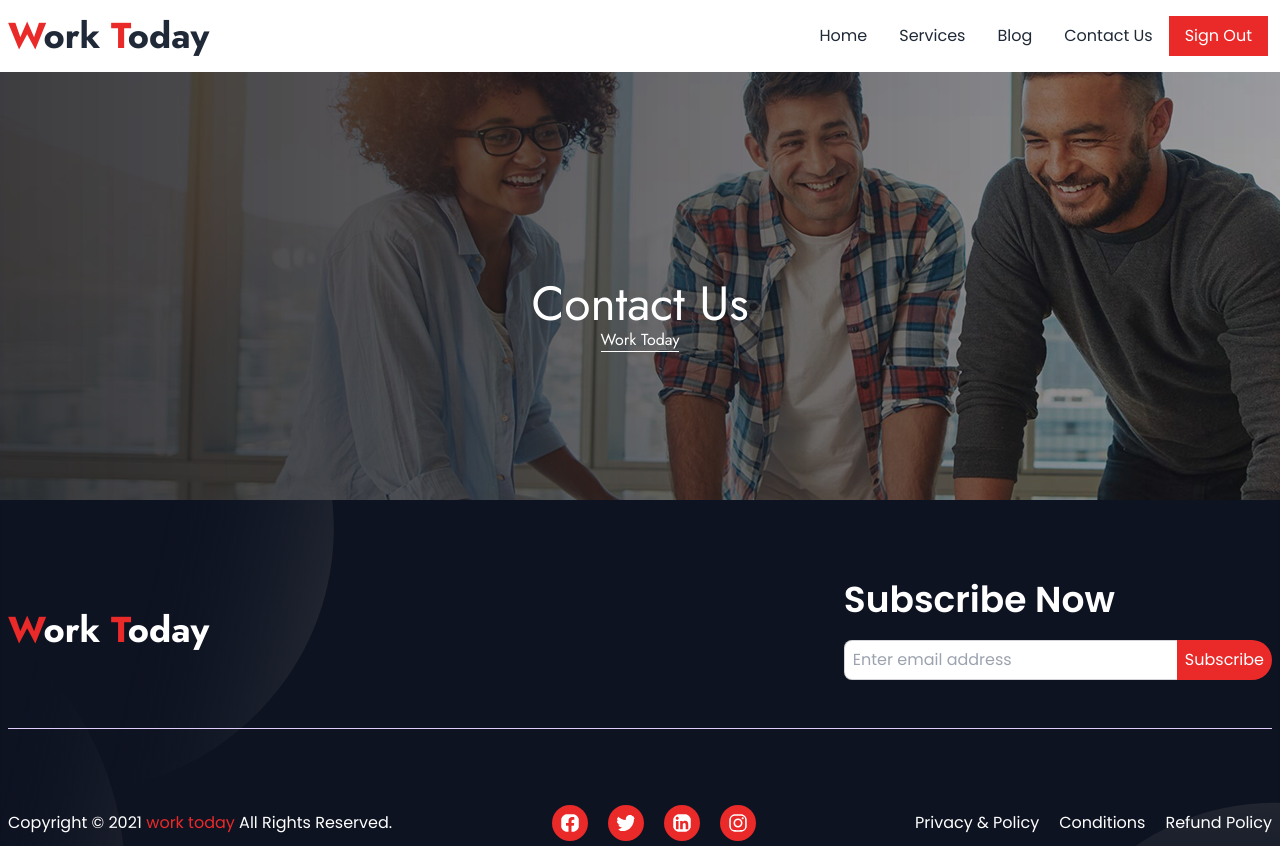
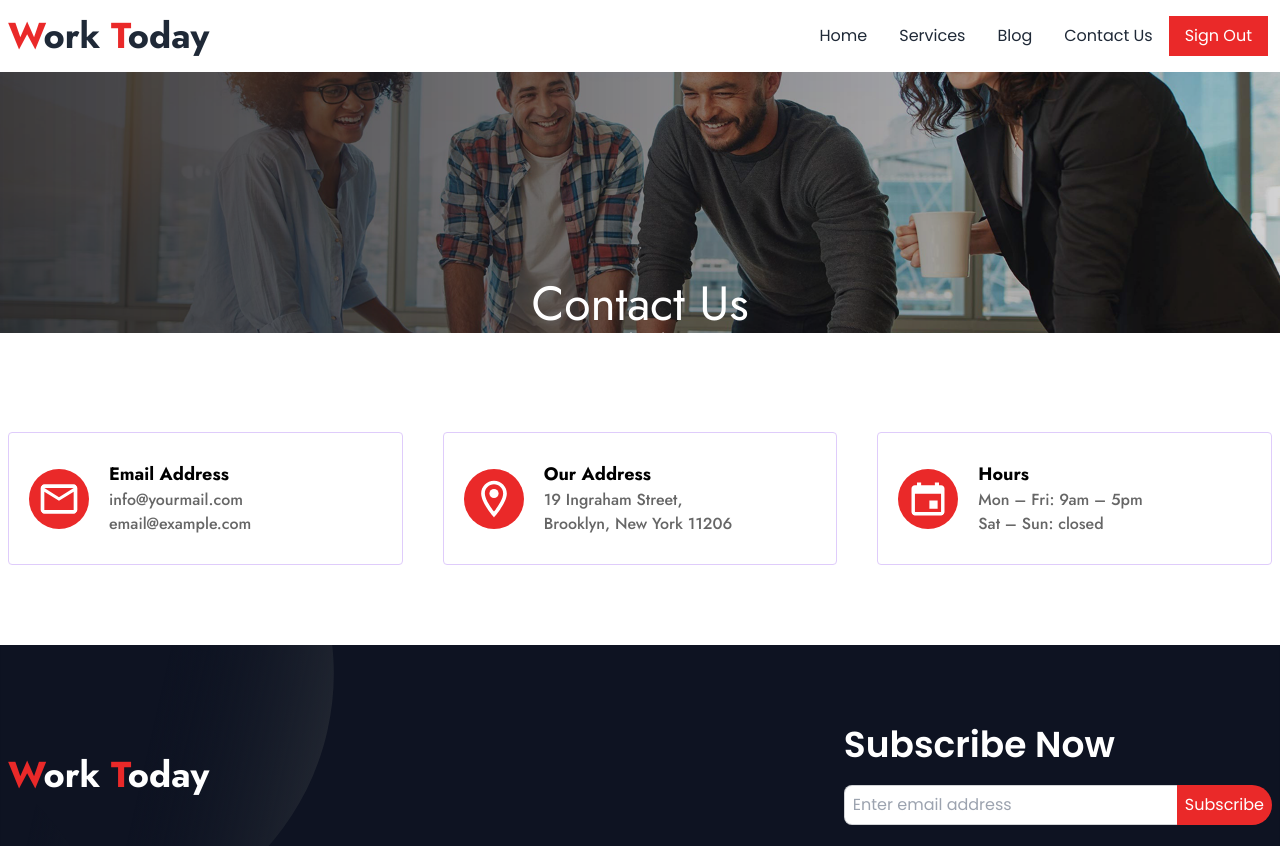
Before and after one commit to peuldev/work-today-client, a React (Vite) app: page /contact in a window 1280 px wide. Shown: the top 846 px of the page. Built offline with nearby package versions, Linux system fonts and the light colour scheme.

Commit message:
add contact info

```diff
--- a/src/Pages/Contact/Contact/Contact.jsx
+++ b/src/Pages/Contact/Contact/Contact.jsx
@@ -1,12 +1,13 @@
 import titleBg from "../../../assets/title/titlebar-bg.png";
+import ContactInfo from "../ContactInfo/ContactInfo";
 const Contact = () => {
   return (
     <div
-      className="px-2 h-[500px] py-20"
+      className="px-2 py-20"
       style={{
         backgroundImage: `url(${titleBg})`,
         backgroundRepeat: "no-repeat",
-        backgroundSize: "cover",
+        backgroundSize: "contain",
       }}
     >
       <div className="max-w-screen-xl mx-auto">
@@ -14,6 +15,7 @@ const Contact = () => {
           <h1 className="text-5xl">Contact Us</h1>
           <p className="border-b inline">Work Today</p>
         </div>
+        <ContactInfo></ContactInfo>
       </div>
     </div>
   );
--- /dev/null
+++ b/src/Pages/Contact/ContactInfo/ContactInfo.jsx
@@ -0,0 +1,37 @@
+import { MdOutlineMailOutline, MdOutlineLocationOn } from "react-icons/md";
+import { IoMdCalendar } from "react-icons/io";
+
+const ContactInfo = () => {
+  return (
+    <div className="text-black mt-20">
+      <div className="grid lg:grid-cols-3 gap-10">
+        <div className="flex items-center border border-grey px-5 py-7 rounded">
+          <MdOutlineMailOutline className="text-6xl bg-red p-2 text-white rounded-full" />
+          <div className="ms-5 text-[#666] font-Jost font-medium">
+            <h1 className="text-[18px] font-bold text-black">Email Address</h1>
+            <p>info@yourmail.com</p>
+            <p>email@example.com</p>
+          </div>
+        </div>
+        <div className="flex items-center border border-grey px-5 py-7 rounded">
+          <MdOutlineLocationOn className="text-6xl bg-red p-2 text-white rounded-full" />
+          <div className="ms-5 text-[#666] font-Jost font-medium">
+            <h1 className="text-[18px] font-bold text-black">Our Address</h1>
+            <p>19 Ingraham Street,</p>
+            <p>Brooklyn, New York 11206</p>
+          </div>
+        </div>
+        <div className="flex items-center border border-grey px-5 py-7 rounded">
+          <IoMdCalendar className="text-6xl bg-red p-2 text-white rounded-full" />
+          <div className="ms-5 text-[#666] font-Jost font-medium">
+            <h1 className="text-[18px] font-bold text-black">Hours</h1>
+            <p>Mon – Fri: 9am – 5pm</p>
+            <p>Sat – Sun: closed</p>
+          </div>
+        </div>
+      </div>
+    </div>
+  );
+};
+
+export default ContactInfo;
```
